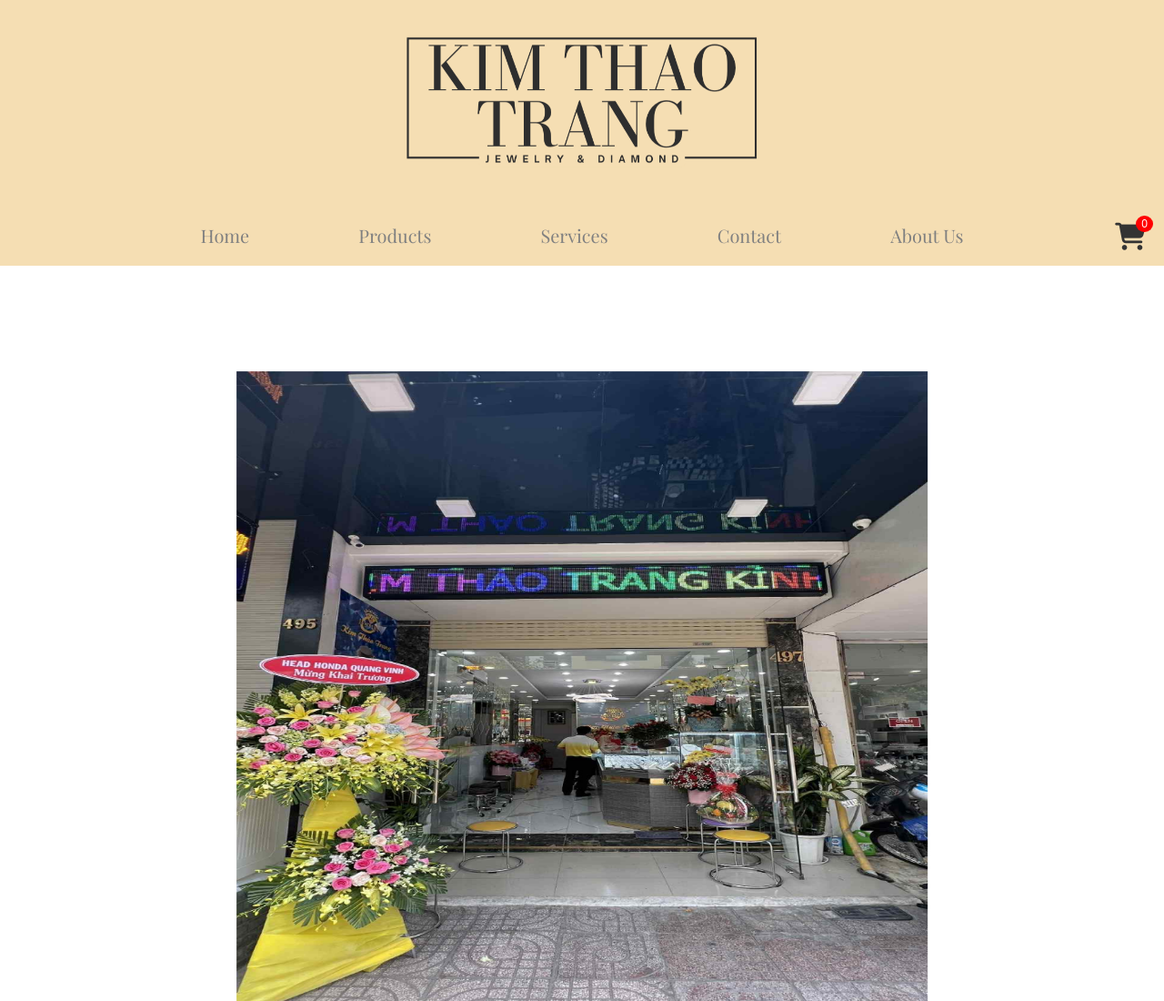
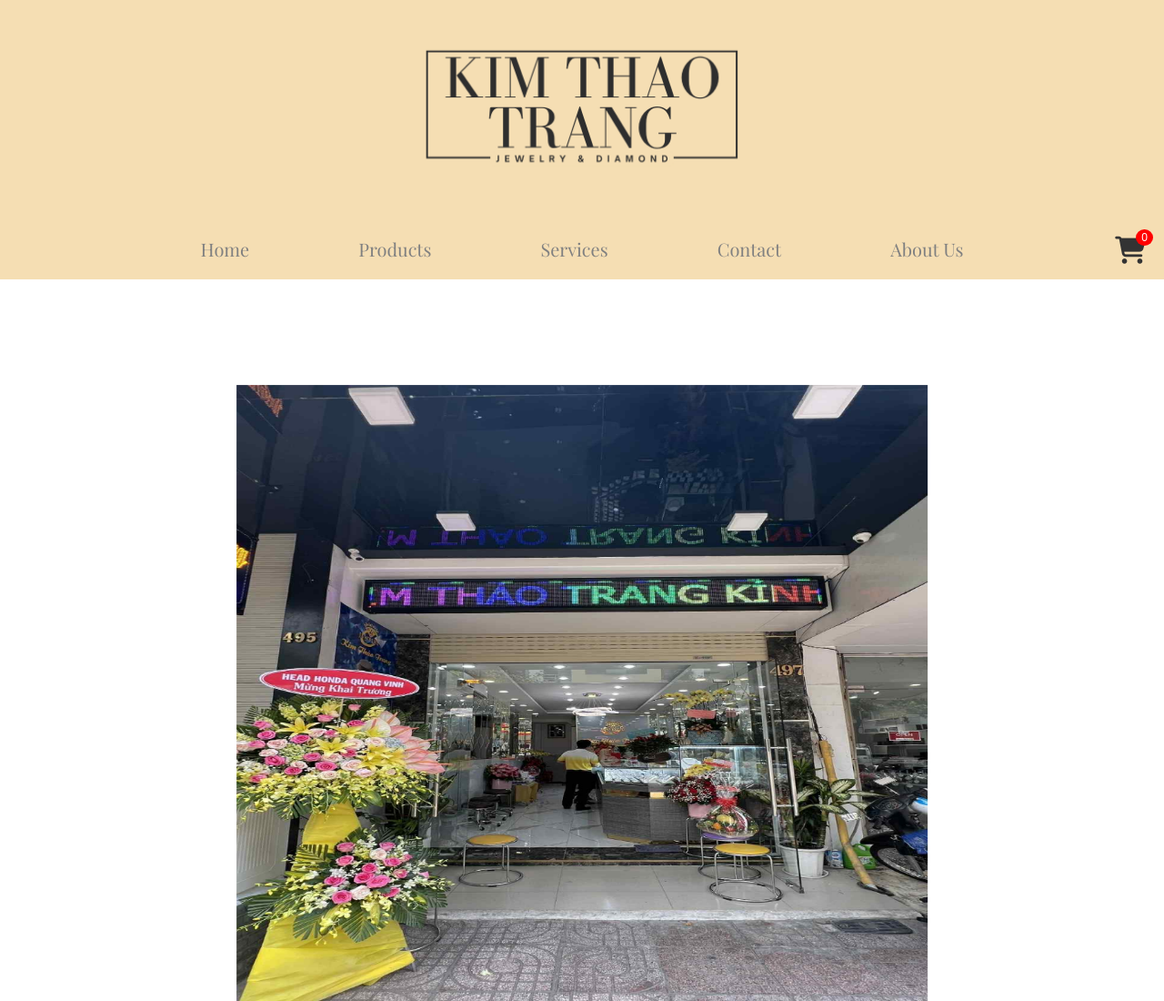
Before and after one commit to tonyt243/Jewelry-Store, a plain HTML site: page index.html in a window 1280 px wide. Shown: the top 1100 px of the page at 91% size. Drawn offline with nearby package versions, Linux system fonts and the light colour scheme.

Commit message:
modify logo to avoid cropping when zoom in/out

```diff
--- a/index.html
+++ b/index.html
@@ -13,12 +13,10 @@
 
 
 <body>
-<div class="header">
-  <div style="justify-content: center; align-items: center; height: 225px; overflow: hidden;">
-  <img class="fade-in" src="image/logo.png" alt="background" style="width: 50%; height: 225px; object-fit: cover; object-position: center;">
-</div>
-</div>
-</div>
+
+  <header class="header">
+    <img class="logo" src="image/logotest.png" alt="My Logo">
+  </header>
 
 <div class="menu">
   <a href="index.html">Home</a>
--- a/styles.css
+++ b/styles.css
@@ -5,11 +5,26 @@
   box-sizing: border-box;
 }
 
+body {
+  margin: 0;
+}
+
 
 .header {
   background-color: wheat;
-  text-align: center;
-  }
+  display: flex;
+  align-items: center;
+  justify-content: center;
+  height: 30vh;
+  width: 100vw;
+}
+
+.header .logo {
+  max-height: 100%;
+  max-width: 100%;
+  height: auto;
+  width: auto;
+}
 
 
 
```
Also changed, not shown: aboutPage.html (+3 -6 lines), contactPage.html (+3 -6 lines), productsPage.html (+4 -6 lines), servicePage.html (+3 -6 lines), image/logotest.png (added).
